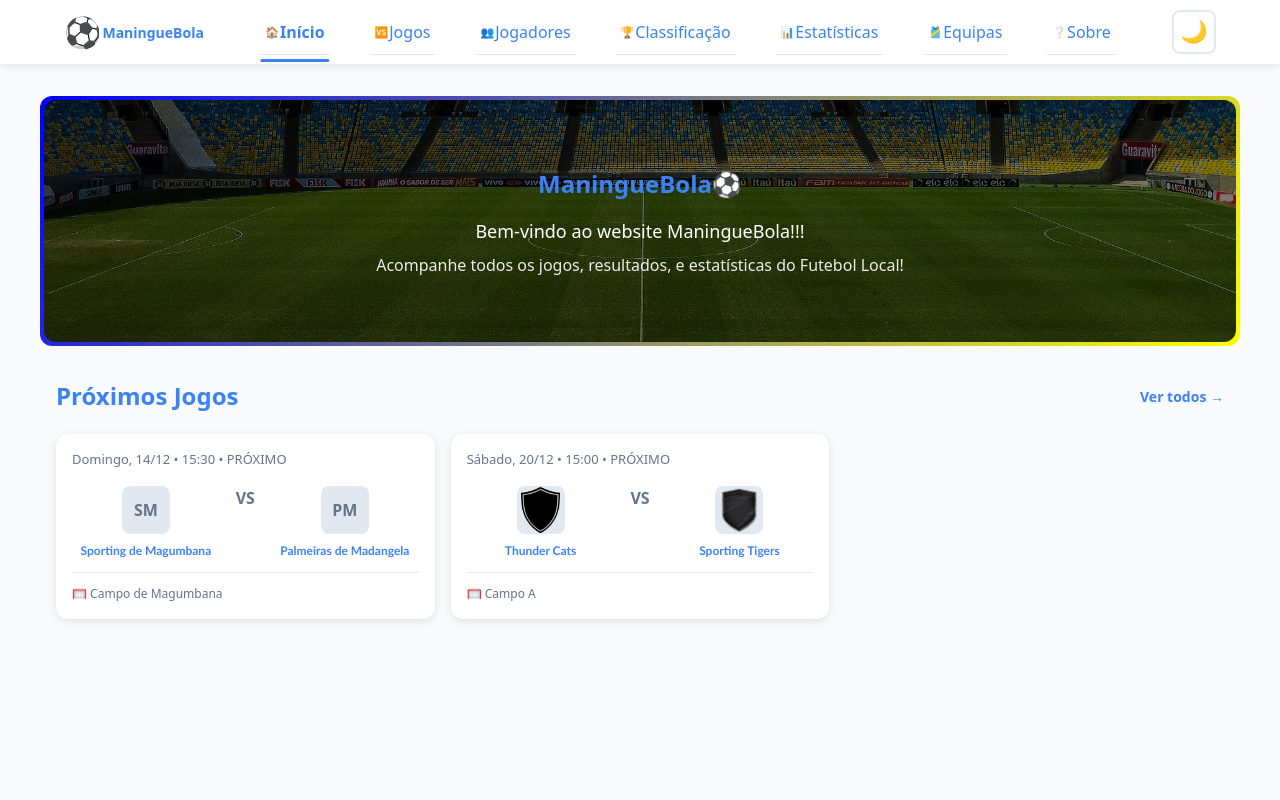
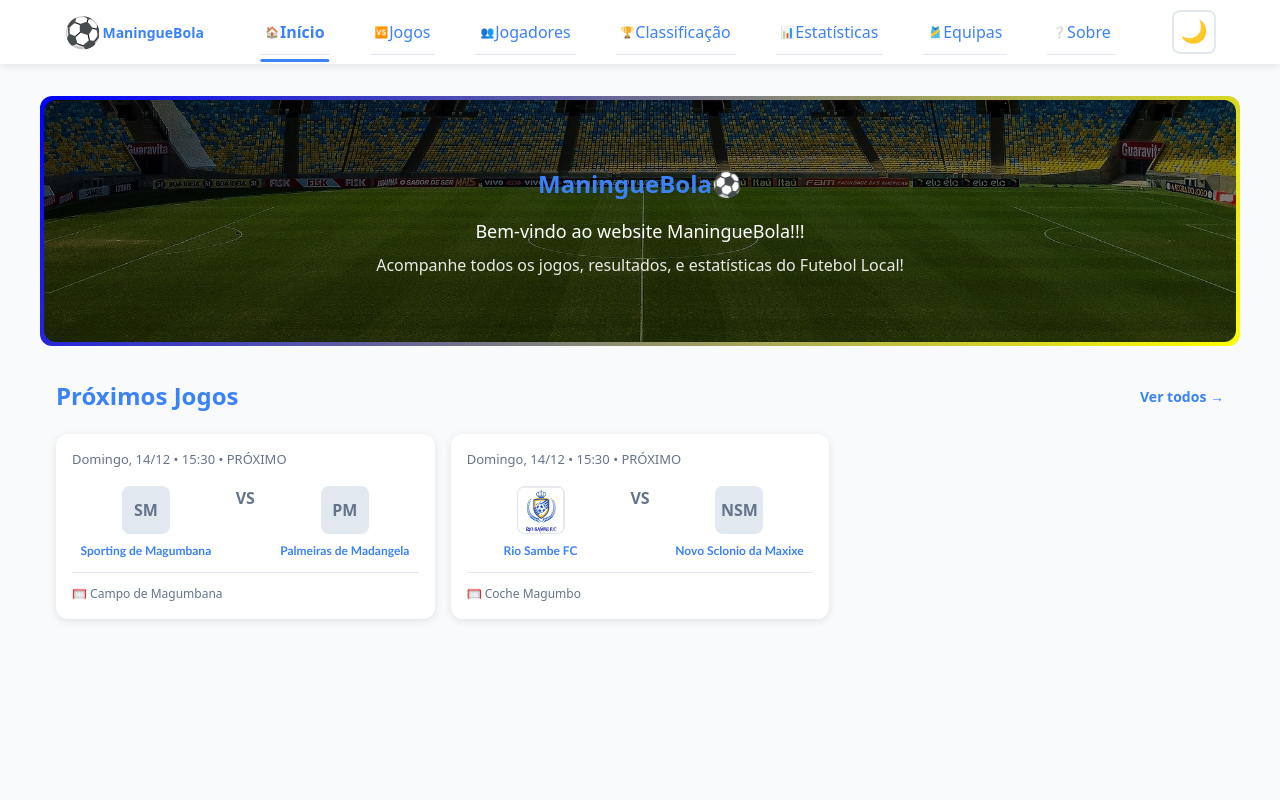
Before and after one commit to Raimundroid/maninguebola, a React (Vite) app: page / in a window 1280 px wide. Shown: the top 800 px of the page. Built offline with nearby package versions, Linux system fonts and the light colour scheme.

Commit message:
added the 2nd set of real data to the website (two teams and a match)

```diff
--- a/Enrich.jsx
+++ b/Enrich.jsx
@@ -328,6 +328,8 @@ function PlayerCard({ player }) {
   );
 }
 
+
+// 222222222
 //========================================
 //PROMPT: ...so i was thinking, if is it possible, to instead of adding each player who scores to this two keys:homeScorers: awayScorers: , i just provide the id of the player who scored.
 // (some possible issues i notice: the players' ids are integers, it would make it near impossible to associate the id of the ones who score, and i currently do not a loooup for players + matches).
--- a/index.html
+++ b/index.html
@@ -5,7 +5,29 @@
     <link rel="icon" type="image/ico+xml" href="/tab-icon.ico" />
     <!-- <link rel="icon" type="image/svg+xml" href="/vite.svg" /> -->
     <meta name="viewport" content="width=device-width, initial-scale=1.0" />
+
+    <!--Meta tags-->
+    <meta
+      name="description"
+      content="Um website para digitalizar o futebol local de Morrumbene."
+    />
+    <meta name="title" content="Maningue Bola" />
+    <meta name="author" content="RAIMUNDO" />
+
+    <!--Open Graph Protocol-->
+    <meta property="og:title" content="Maningue Bola" />
+    <meta
+      property="og:description"
+      content="Somos um website com a missão de digitalizar o futebol loca de Morrumbene e ajudar a dar destaque aos jogadores talentosos locais."
+    />
+    <!-- <meta property="og:image" content="http://localhost:3000/imgs/LLLogo.jpg" /> -->
+    <meta property="og:url" content="https://maninguebola.com" />
+    <meta property="og:type" content="website" />
+
+    <!-- <link rel="apple-touch-icon" href="%PUBLIC_URL%/LL-logo-2.ico" /> -->
+
     <meta name="google" content="notranslate" />
+
     <title>ManingueBola</title>
   </head>
   <body>
--- a/src/components/TeamsGrid/TeamsGrid.css
+++ b/src/components/TeamsGrid/TeamsGrid.css
@@ -25,7 +25,7 @@ TeamsGrid Styles
   @media (min-width: 480px) {
     /* grid-template-columns: repeat(3, 1fr); */
     grid-template-columns: repeat(auto-fit, minmax(220px, 1fr));
-    gap: 12px;
+    gap: 10px;
   }
 
   @media (min-width: 700px) {
--- a/src/data/sampleData.js
+++ b/src/data/sampleData.js
@@ -100,7 +100,7 @@ export const teams = {
     // founded: 1000,
     stadium: "Campo de Magumbana",
     // logo: "/images/teams/shield-gold.jpg",
-    colors: { primary: "#0033cc", secondary: "#ffcc00" },
+    colors: { primary: "blue", secondary: "red" },
     // contact: {
     //   coach: "John Dalton",
     //   captain: "Jaime Paulo",
@@ -118,7 +118,44 @@ export const teams = {
     // founded: 1000,
     stadium: "Campo de Madangela",
     // logo: "/images/teams/shield-gold.jpg",
-    colors: { primary: "#0033cc", secondary: "#ffcc00" },
+    colors: { primary: "red", secondary: "blue" },
+    // contact: {
+    //   coach: "John Dalton",
+    //   captain: "Jaime Paulo",
+    //   phone: "+258 82 12 34 567",
+    //   email: "eagles@example.com",
+    // },
+  },
+
+  rioSambeFc: {
+    id: "rioSambeFc", // Unique identifier
+    name: "Rio Sambe FC", // Full team name
+    shortName: "Rio Sambe FC", // ✅ NEW
+    abbr: "RS", // Abbreviation for logos
+    // position: "1",
+    // points: "99", /////
+    // founded: 1000,
+    stadium: "Indefinido",
+    logo: "/images/teams/rioSambleFc/rioSambeFc.jpg",
+    colors: { primary: "red", secondary: "green" },
+    // contact: {
+    //   coach: "John Dalton",
+    //   captain: "Jaime Paulo",
+    //   phone: "+258 82 12 34 567",
+    //   email: "eagles@example.com",
+    // },
+  },
+  novoSclonioMaxixe: {
+    id: "novoSclonioMaxixe", // Unique identifier
+    name: "Novo Sclonio da Maxixe", // Full team name
+    shortName: "N. Sclonio da Maxixe", // ✅ NEW
+    abbr: "NSM", // Abbreviation for logos
+    // position: "1",
+    // points: "99", /////
+    // founded: 1000,
+    stadium: "Indefinido",
+    // logo: "/images/teams/shield-gold.jpg",
+    colors: { primary: "green", secondary: "red" },
     // contact: {
     //   coach: "John Dalton",
     //   captain: "Jaime Paulo",
@@ -143,24 +180,24 @@ export const teams = {
   //     email: "eagles@example.com",
   //   },
   // },
-  lions: {
-    id: "lions",
-    name: "United Lions",
-    abbr: "UL",
-    // position: "2",
-    // points: "75", /////
-    founded: 2015,
-    stadium: "Lions Den",
-
-    logo: "/images/teams/shield-golden.jpg",
-    colors: { primary: "#FF0000", secondary: "#14ca14ff" },
-    contact: {
-      coach: "Lino Papagaio",
-      captain: "Borge Papalo",
-      phone: "+258 82 12 34 568",
-      email: "lions@example.com",
-    },
-  },
+  // lions: {
+  //   id: "lions",
+  //   name: "United Lions",
+  //   abbr: "UL",
+  //   // position: "2",
+  //   // points: "75", /////
+  //   founded: 2015,
+  //   stadium: "Lions Den",
+
+  //   logo: "/images/teams/shield-golden.jpg",
+  //   colors: { primary: "#FF0000", secondary: "#14ca14ff" },
+  //   contact: {
+  //     coach: "Lino Papagaio",
+  //     captain: "Borge Papalo",
+  //     phone: "+258 82 12 34 568",
+  //     email: "lions@example.com",
+  //   },
+  // },
   tigers: {
     id: "tigers",
     name: "Sporting Tigers",
@@ -1350,6 +1387,23 @@ export const matchesData = [
     // homeScorers: ["José Lima"],
     // awayScorers: ["Rui Almeida"],
   },
+  {
+    id: 2, // Unique ID for React keys
+    homeTeamId: "rioSambeFc", //new
+    awayTeamId: "novoSclonioMaxixe", //new
+    // homeScore: 1, // Only for live/finished
+    // awayScore: 1,
+    date: "2025-12-14", // ISO Format
+    time: "15:30",
+    status: "upcoming", // 'live' | 'finished' | 'upcoming'
+    // minute: 67, // Current minute (only for live)
+    venue: "Coche Magumbo",
+    // info: "85+ espectadores", // Optional extra info
+    // ✅ NEW: Store as Array of Strings
+    // Note: You can still keep "(2)" for multiple goals if you want strict string display
+    // homeScorers: ["José Lima"],
+    // awayScorers: ["Rui Almeida"],
+  },
 
   // {
   //   id: 1, // Unique ID for React keys
@@ -1388,24 +1442,24 @@ export const matchesData = [
   //   homeScorers: ["Miguel Santos (2)", "Tomás Ferreira"],
   //   awayScorers: ["José Lima (2)"],
   // },
-  {
-    id: 222,
-    // homeTeam: teams.eagles,
-    // awayTeam: teams.lions,
-    homeTeamId: "cats", //new
-    awayTeamId: "tigers", //new
-    homeScore: 3,
-    awayScore: 2,
-    date: "2025-11-16", // ISO Format
-    time: "15:00",
-    status: "finished",
-    venue: "Campo A",
-    // info: "⚽ Miguel Santos (2), Tomás Ferreira",
-    // ✅ NEW: Store as Array of Strings
-    // Note: You can still keep "(2)" for multiple goals if you want strict string display
-    homeScorers: ["Miguel Santos(2)", "Tomás Ferreira"],
-    awayScorers: ["José Lima (2)"],
-  },
+  // {
+  //   id: 001example,
+  //   // homeTeam: teams.eagles,
+  //   // awayTeam: teams.lions,
+  //   homeTeamId: "cats", //new
+  //   awayTeamId: "tigers", //new
+  //   homeScore: 3,
+  //   awayScore: 2,
+  //   date: "2025-11-16", // ISO Format
+  //   time: "15:00",
+  //   status: "finished",
+  //   venue: "Campo A",
+  //   // info: "⚽ Miguel Santos (2), Tomás Ferreira",
+  //   // ✅ NEW: Store as Array of Strings
+  //   // Note: You can still keep "(2)" for multiple goals if you want strict string display
+  //   homeScorers: ["Miguel Santos(2)", "Tomás Ferreira"],
+  //   awayScorers: ["José Lima (2)"],
+  // },
   // {
   //   id: 3,
   //   // homeTeam: teams.tigers,
```
Also changed, not shown: public/images/teams/rioSambleFc/rioSambeFc.jpg (added).
